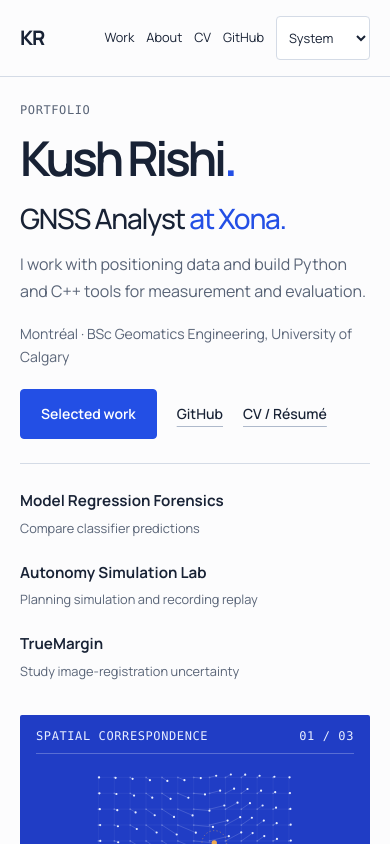
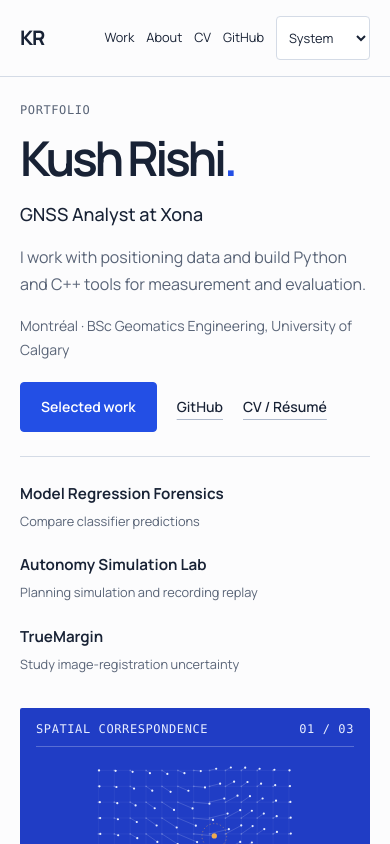
Before and after one commit to Kushrishi/kushrishi.com, a Next.js app: page / in a window 390 px wide. Shown: the top 844 px of the page. Built offline with nearby package versions, Linux system fonts and the light colour scheme.

Commit message:
Reduce role prominence and remove repeated footer title (#47)

```diff
--- a/app/globals.css
+++ b/app/globals.css
@@ -190,11 +190,10 @@ nav a,
   color: var(--cyan);
 }
 .hero-statement {
-  font-size: clamp(1.8rem, 3vw, 2.6rem);
+  font-size: 1.125rem;
   font-weight: 500;
-  line-height: 1.22;
-  letter-spacing: -0.045em;
-  margin-bottom: 24px;
+  line-height: 1.5;
+  margin-bottom: 16px;
 }
 .hero-deck {
   max-width: 36rem;
@@ -1090,17 +1089,12 @@ line {
     font-size: clamp(3rem, 10vw, 4.5rem);
     margin-block: 8px 16px;
   }
-  .hero-statement { font-size: 1.5rem; margin-bottom: 16px; }
-  .hero-statement br { display: none; }
   .hero-copy .eyebrow { margin-bottom: 12px; }
   .hero-deck, .current-role { margin-bottom: 16px; }
   .hero-actions { margin-top: 20px; }
   .header-controls { gap: 12px; flex-wrap: wrap; justify-content: end; }
   .site-header { align-items: start; }
 
-  .hero-statement em:before {
-    content: " ";
-  }
   .hero-deck {
     font-size: 1rem;
   }
@@ -1239,9 +1233,6 @@ line {
   }
   nav a {
     font-size: 0.8rem;
-  }
-  .hero-statement {
-    font-size: 1.75rem;
   }
   .hero-actions {
     gap: 8px 20px;
--- a/app/page.tsx
+++ b/app/page.tsx
@@ -16,7 +16,7 @@ export default function Home() {
           <div className="hero-copy">
             <p className="eyebrow">Portfolio</p>
             <h1>Kush Rishi<span className="name-period">.</span></h1>
-            <p className="hero-statement">GNSS Analyst<br /><em>at Xona.</em></p>
+            <p className="hero-statement">GNSS Analyst at Xona</p>
             <p className="hero-deck">
               I work with positioning data and build Python and C++ tools for
               measurement and evaluation.
--- a/components/SiteChrome.tsx
+++ b/components/SiteChrome.tsx
@@ -23,7 +23,7 @@ export function Footer() {
     <footer>
       <div>
         <strong>Kush Rishi</strong>
-        <p>GNSS Analyst at Xona.</p>
+        <p>Engineering projects</p>
       </div>
       <div className="footer-links">
         <a href="mailto:kushrishi04@gmail.com">Email</a>
```
Also changed, not shown: tests/cv-pdf.json (+1 -1 lines), 1 other file (tests, documents, lock files or other folders).
